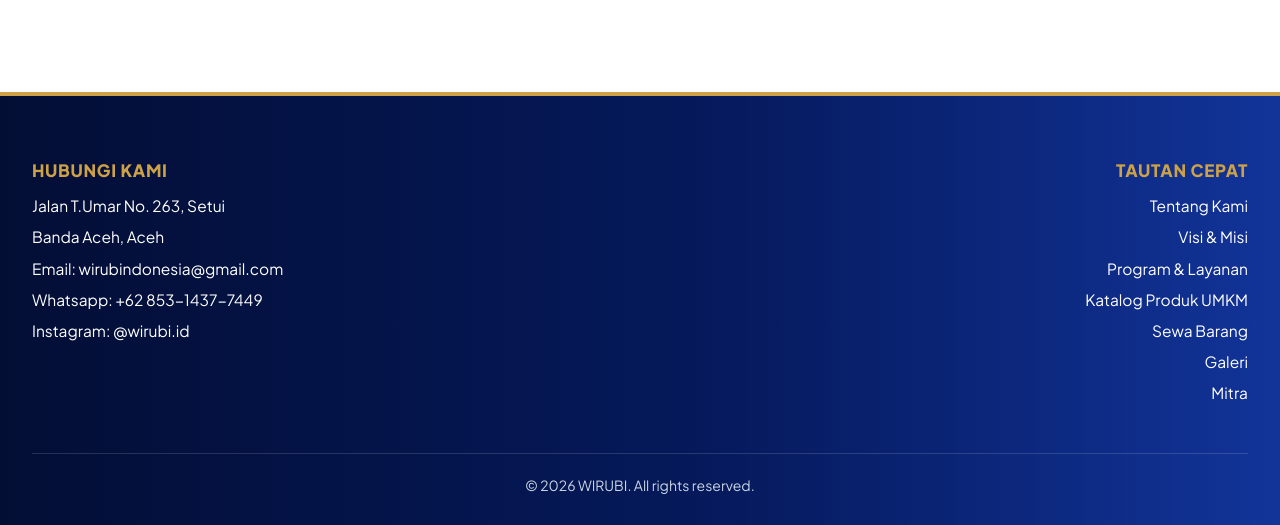
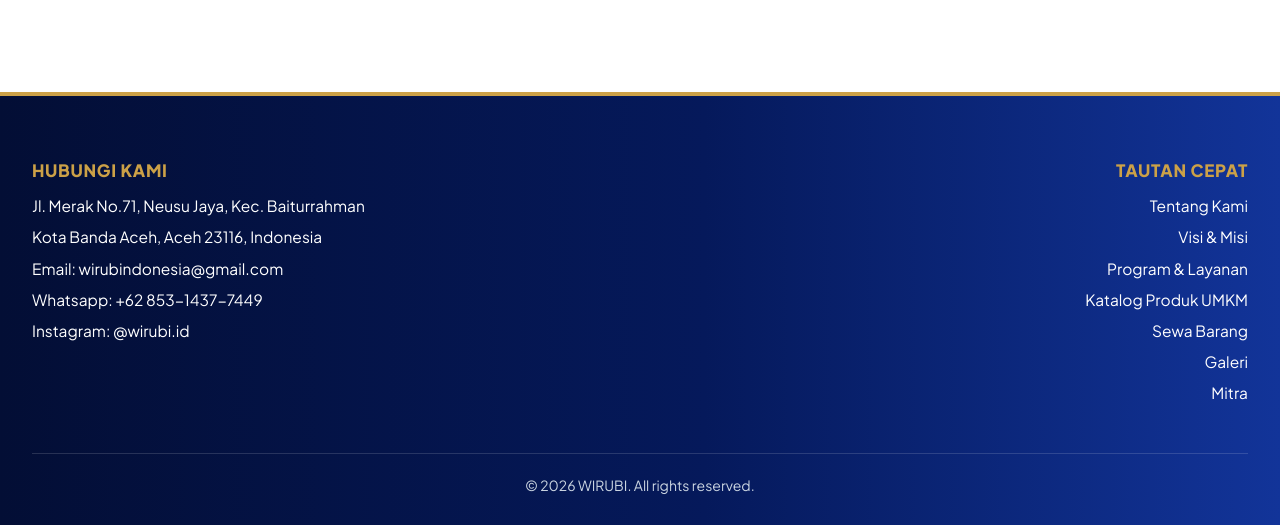
Before and after one commit to webnaturalaceh-cmyk/wirubi, a plain HTML site: page index.html in a window 1280 px wide. Shown: the part 5776-6301 px from the top of the page. Drawn offline with Linux system fonts and the light colour scheme.

Commit message:
Update index.html

```diff
--- a/index.html
+++ b/index.html
@@ -827,8 +827,8 @@
         <div class="footer-col footer-col--left">
           <h2 id="kontak-heading" class="footer-col__heading">HUBUNGI KAMI</h2>
           <ul class="footer-plain-list" role="list">
-            <li>Jalan T.Umar No. 263, Setui</li>
-            <li>Banda Aceh, Aceh</li>
+            <li>Jl. Merak No.71, Neusu Jaya, Kec. Baiturrahman</li>
+            <li>Kota Banda Aceh, Aceh 23116, Indonesia</li>
             <li>Email: <a href="mailto:wirubindonesia@gmail.com">wirubindonesia@gmail.com</a></li>
             <li>Whatsapp: <a href="https://wa.me/6285314377449" target="_blank" rel="noopener noreferrer">+62 853-1437-7449</a></li>
             <li>Instagram: <a href="https://www.instagram.com/wirubi.id?utm_source=ig_web_button_share_sheet&amp;cplk=ZDNlZDc0MzIxNw==" target="_blank" rel="noopener noreferrer">@wirubi.id</a></li>
```
